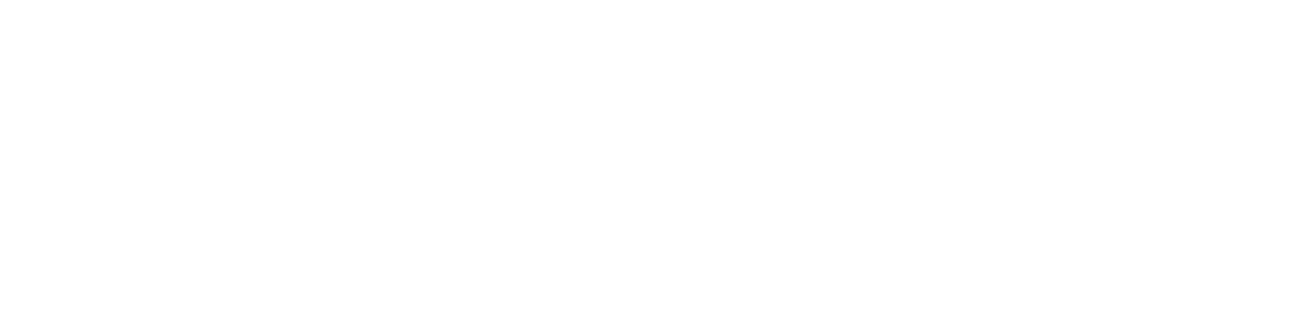
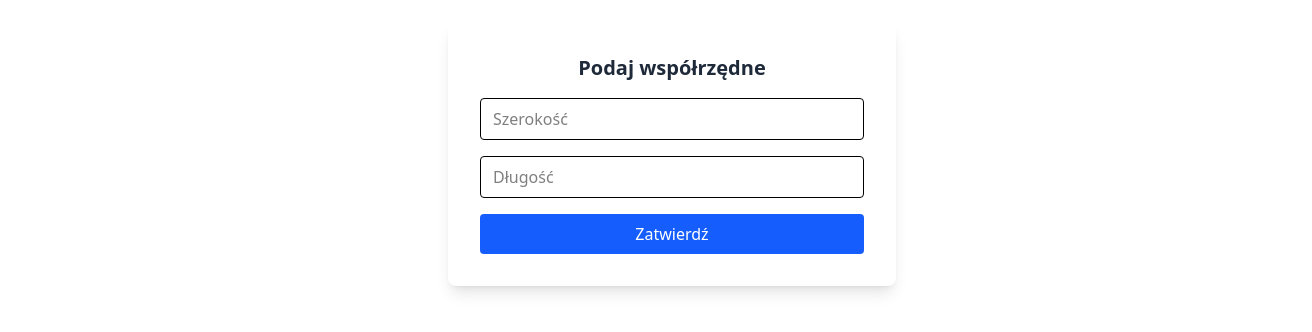
Before and after one commit to Stifanox/Hackaton-2025, a React (Vite) app in the folder frontend/: page /coordinates in a window 1280 px wide. Before the commit this address had no page. Shown: the part 278-610 px from the top of the page, 1312 px wide, since content can reach past the window. Built offline with nearby package versions, Linux system fonts and the light colour scheme.

Commit message:
input cord

```diff
--- a/frontend/src/App.css
+++ b/frontend/src/App.css
@@ -6,3 +6,8 @@
   padding: 2rem;
   text-align: center;
 }
+.main-background {
+  background-image: url('/your-background.jpg'); /* podmień na swój obrazek */
+  background-size: cover;
+  background-position: center;
+}
--- a/frontend/src/App.tsx
+++ b/frontend/src/App.tsx
@@ -1,6 +1,7 @@
 import "./App.css";
 import { BrowserRouter as Router, Routes, Route } from "react-router-dom";
 import Home from "./pages/home/Home";
+import Coordinates from "./pages/coordinates/Coordinates";
 
 function App() {
   return (
@@ -8,6 +9,7 @@
       <Router>
         <Routes>
           <Route path="/" element={<Home />} />
+            <Route path="/coordinates" element={<Coordinates />} />
         </Routes>
       </Router>
     </div>
--- /dev/null
+++ b/frontend/src/pages/coordinates/Coordinates.tsx
@@ -0,0 +1,19 @@
+import CoordinateForm from '../form/CoordinateForm';
+import { useNavigate } from 'react-router-dom';
+
+const Coordinates = () => {
+    const navigate = useNavigate();
+
+    const handleSubmit = (lat: string, lng: string) => {
+        console.log('Współrzędne:', lat, lng);
+        navigate('/'); // przekieruj do Home
+    };
+
+    return (
+        <div className="w-screen h-screen flex items-center justify-center bg-white">
+            <CoordinateForm onSubmit={handleSubmit} />
+        </div>
+    );
+};
+
+export default Coordinates;
--- /dev/null
+++ b/frontend/src/pages/form/CoordinateForm.tsx
@@ -0,0 +1,101 @@
+import { useState } from 'react';
+
+interface Props {
+    // We can remove onSubmit from props if the form handles the submission itself
+    // However, if we still want to notify a parent component, we can keep it.
+    // For now, let's assume the form handles the submission to the server directly.
+    // onSubmit?: (lat: string, lng: string) => void; // Make it optional or remove if not needed by parent
+}
+
+const CoordinateForm = (/* { onSubmit }: Props */) => { // Destructure onSubmit if you keep it
+    const [latitude, setLatitude] = useState('');
+    const [longitude, setLongitude] = useState('');
+    const [loading, setLoading] = useState(false); // State for loading indicator
+    const [error, setError] = useState<string | null>(null); // State for error messages
+    const [success, setSuccess] = useState<string | null>(null); // State for success messages
+
+
+    const handleSubmit = async (e: React.FormEvent) => {
+        e.preventDefault();
+        setLoading(true);
+        setError(null); // Clear previous errors
+        setSuccess(null); // Clear previous success messages
+
+        try {
+            // Validate input (optional, but good practice for client-side)
+            if (!latitude || !longitude) {
+                throw new Error('Please enter both latitude and longitude.');
+            }
+
+            // You might want to add more robust validation here, e.g., regex for valid coordinates
+
+            const response = await fetch('http://localhost:9001/api', { //
+                method: 'POST', //
+                headers: { //
+                    'Content-Type': 'application/json', //
+                },
+                body: JSON.stringify({ latitude, longitude }), //
+            });
+
+            if (!response.ok) { //
+                const errorData = await response.json(); // Try to parse error response
+                throw new Error(errorData.message || `HTTP error! status: ${response.status}`); //
+            }
+
+            const result = await response.json(); // Parse the successful response
+            console.log('Success:', result);
+            setSuccess('Coordinates sent successfully!');
+            // Optionally, clear the form fields after successful submission
+            setLatitude('');
+            setLongitude('');
+            // If you still want to notify a parent, uncomment the line below
+            // onSubmit?.(latitude, longitude);
+        } catch (err: any) {
+            console.error('Error sending coordinates:', err);
+            setError(err.message || 'Failed to send coordinates.');
+        } finally {
+            setLoading(false);
+        }
+    };
+
+    return (
+        <form
+            onSubmit={handleSubmit}
+            className="bg-white p-8 rounded-lg shadow-lg w-full max-w-md space-y-4"
+        >
+            <h2 className="text-center text-xl font-semibold text-gray-800">Podaj współrzędne</h2>
+
+            <input
+                type="text"
+                value={latitude}
+                onChange={(e) => setLatitude(e.target.value)}
+                placeholder="Szerokość"
+                className="w-full px-3 py-2 border rounded"
+                required
+                disabled={loading} // Disable input during loading
+            />
+            <input
+                type="text"
+                value={longitude}
+                onChange={(e) => setLongitude(e.target.value)}
+                placeholder="Długość"
+                className="w-full px-3 py-2 border rounded"
+                required
+                disabled={loading} // Disable input during loading
+            />
+
+            <button
+                type="submit"
+                className="w-full bg-blue-600 text-white py-2 rounded hover:bg-blue-700 disabled:opacity-50"
+                disabled={loading} // Disable button during loading
+            >
+                {loading ? 'Wysyłanie...' : 'Zatwierdź'}
+            </button>
+
+            {error && <p className="text-red-500 text-center">{error}</p>}
+            {success && <p className="text-green-500 text-center">{success}</p>}
+        </form>
+    );
+};
+
+export default CoordinateForm;
--- a/frontend/src/pages/home/Home.tsx
+++ b/frontend/src/pages/home/Home.tsx
@@ -1,7 +1,13 @@
-import React from "react";
-
 const Home = () => {
-  return <div>Elo</div>;
+  return (
+      <div className="w-screen h-screen flex items-center justify-center bg-gray-100 p-10">
+        <img
+            src="/landing-hero.jpeg"
+            alt="Dom"
+            className="max-w-4xl w-full rounded shadow-lg"
+        />
+      </div>
+  );
 };
 
 export default Home;
```
Also changed, not shown: frontend/src/assets/images.jfif (added), 16 other files (tests, documents, lock files or other folders).
